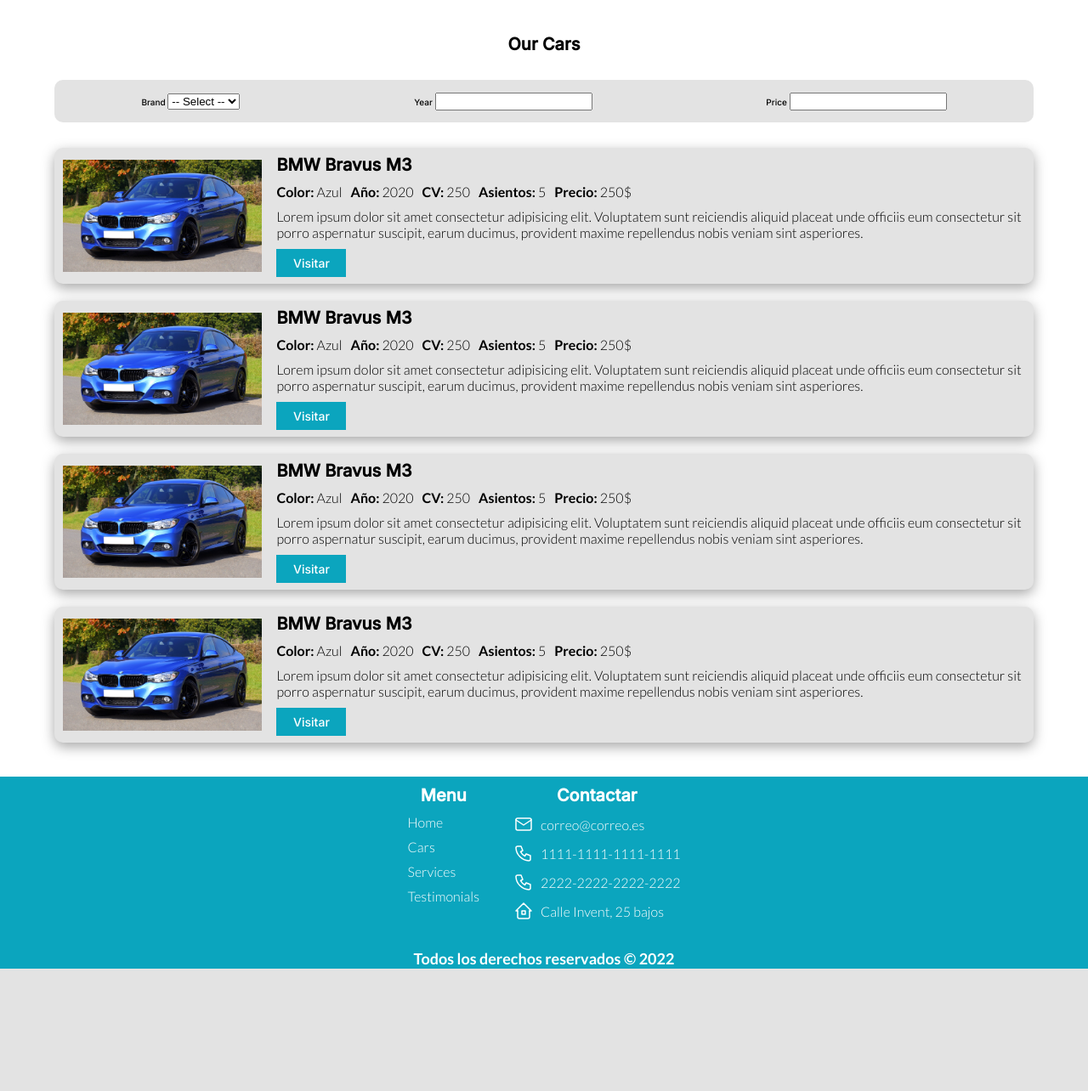
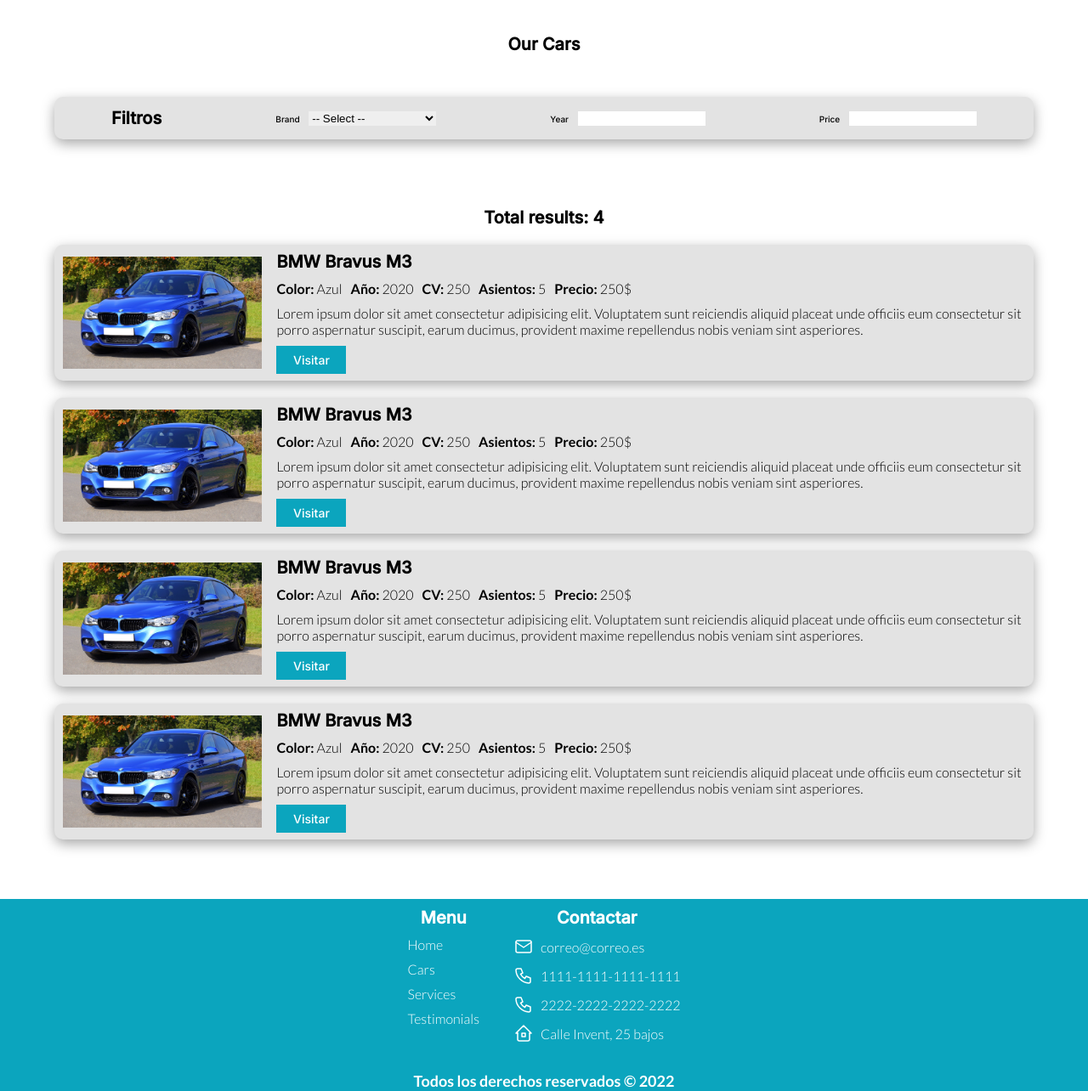
Before and after one commit to IanMercadal/car-rental-php, a PHP site: page /error/car/list in a window 1280 px wide. Shown: the part 64-1348 px from the top of the page at 85% size. Before the commit the page ends 1204 px from the top, so only its background shows below. Run offline with PHP 8.4, Linux system fonts and the light colour scheme.

Commit message:
feat: :art: Maquetación semi-finalizada
Css más avanzado y con más detalle

```diff
--- a/assets/css/estilos.css
+++ b/assets/css/estilos.css
@@ -221,6 +221,7 @@ li {
     display: flex;
     flex-direction: column;
     gap: 2rem;
+    padding: var(--separacion) 0;
 }
 .big-car {
     display: grid;
@@ -253,6 +254,11 @@ li {
     justify-content: center;
     padding: var(--separacion) 0;
 }
+.cars-filtered {
+    display: flex;
+    flex-direction: column;
+    gap: 2rem;
+}
 .car-form {
     display: flex;
     flex-direction: row;
@@ -262,6 +268,12 @@ li {
     height: 50px;
     background-color: var(--secondary-color);
     border-radius: 1rem;
+    box-shadow: rgba(0, 0, 0, 0.35) 0px 5px 15px;
+}
+.car-form input[type=text], .car-form input[type=number], .car-form select {
+    border: none;
+    margin-left: 0.8rem;
+    width: 150px;
 }
 
 /* FOOTER */
@@ -328,6 +340,20 @@ li {
         justify-content: center;
         align-items: center;
     }
+    .car-form {
+        display: flex;
+        flex-direction: column;
+        align-items: center;
+        gap: 1rem;
+        height: auto;
+    }
+    .car-form > * {
+        padding: 1rem;
+    }
+    .big-car {
+        display: flex;
+        flex-direction: column;
+    }
 }
 /* min-width: 768px */
 @media(min-width: 768px) {
--- a/views/cars/list.php
+++ b/views/cars/list.php
@@ -1,9 +1,11 @@
 <section class="contenedor">
+    <div class="cars-filtered">
         <h3 class="text-center">Our Cars</h3>
         <div class="filtros">
             <!-- Poner box-shadow al div filtros -->
             <div class="search-box">
                 <form class="car-form" method="post">
+                    <h3>Filtros</h3>
                     <div class="input-box">
                         <label>Brand</label>
                         <select>
@@ -25,6 +27,7 @@
             </div>
         </div>
         <div class="big-car-list">
+            <h3 class="text-center">Total results: 4</h3>
             <div class="big-car">
                 <img class="car-picture" src="<?php echo base_url?>assets/img/bmw.jpg">
                 <div class="big-car-info">
@@ -94,4 +97,6 @@
                 </div>
             </div>
         </div>
+    </div>
+
 </section>
```
Lines whose indentation alone changed are shown as unchanged.
